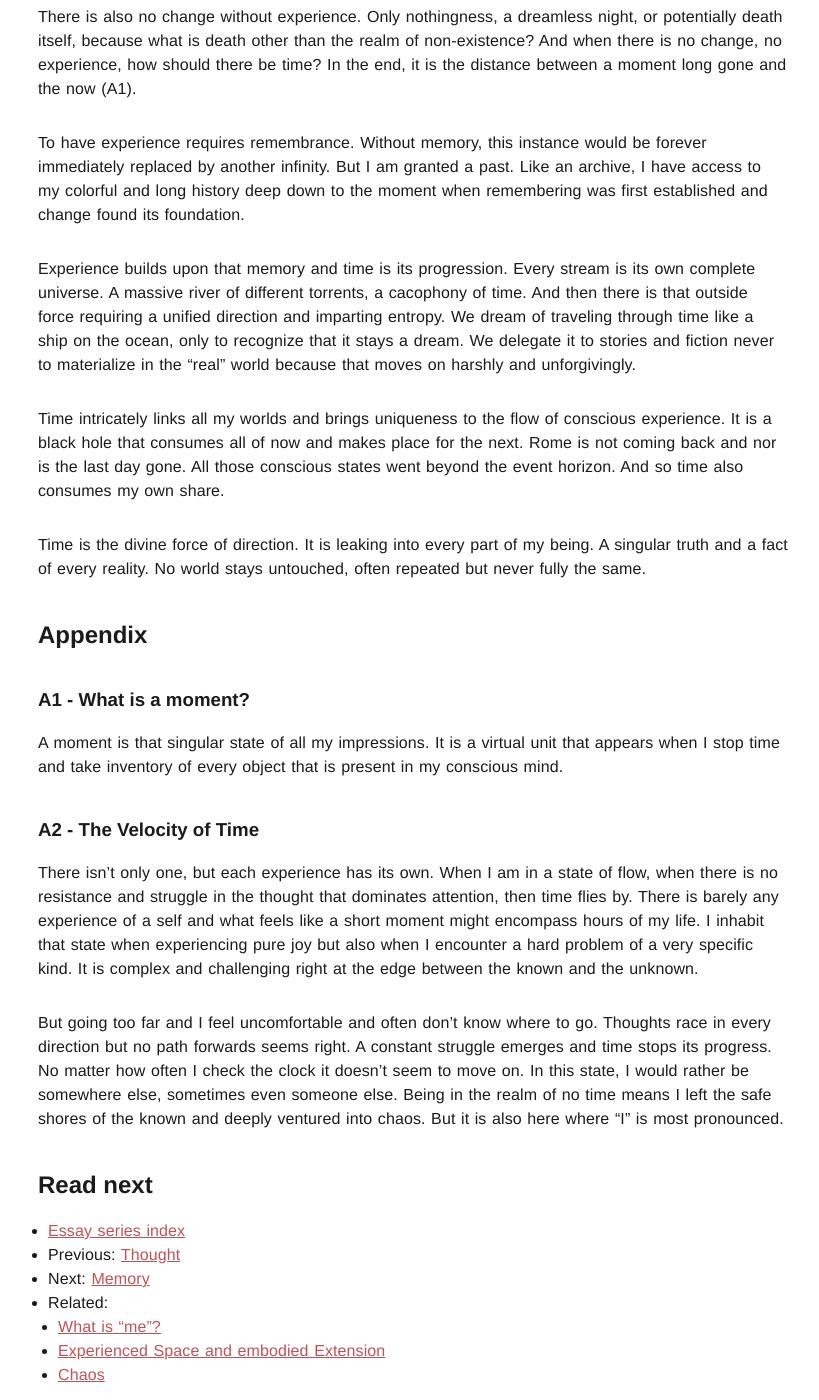
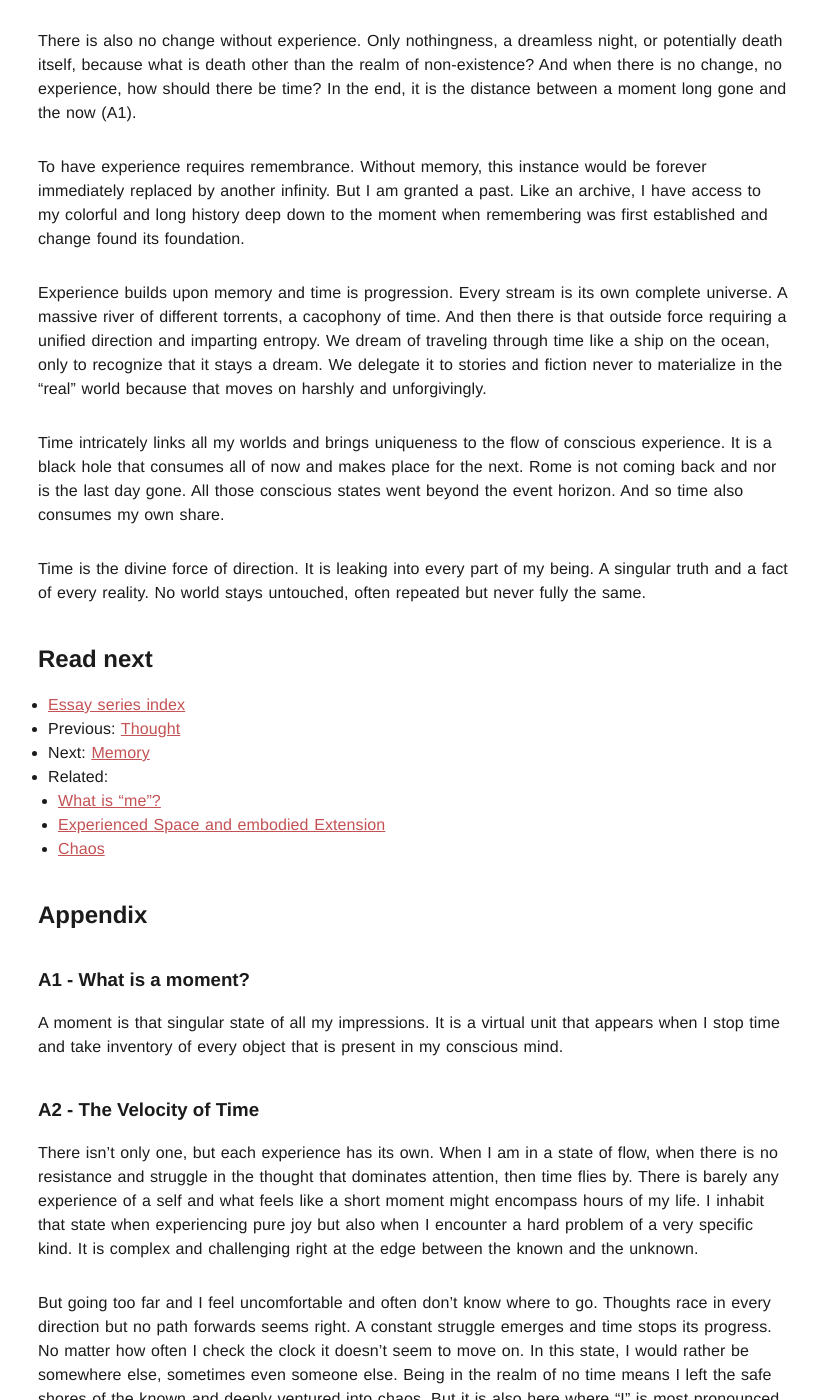
Before and after one commit to pheymann/paulheymann-website, a Jekyll site: the page built from _posts/reality-truth-and-the-good-life/2023-01-20-time-memory-experience.md, in a window 1280 px wide and 1400 px high, scrolled down 644 px. Shown: the whole window, without its empty margins (227-1046 px from the left). Built offline with Jekyll 4.4.1, drawn with Linux system fonts in a browser that asks for light colours; some of the changed lines change nothing that is shown; some of the changed text lies outside the part shown.

Commit message:
blog:mom: time - smaller updates

```diff
--- a/_posts/reality-truth-and-the-good-life/2023-01-20-time-memory-experience.md
+++ b/_posts/reality-truth-and-the-good-life/2023-01-20-time-memory-experience.md
@@ -10,7 +10,7 @@
 
 {% include reality_series_article_links.md %}
 
-Time is the fluid experience of a passing moment and the creation of another one. Like a river, it only knows one direction: forward to never look back. Time is intricately linked with all of consciousness. It infiltrates every nook and cranny and makes itself aware no matter what world I enter.
+Time is the fluid experience of a passing moment and the creation of another one. And like a river, it only knows one direction: forward to never look back. Time is intricately linked with all of consciousness. It infiltrates every nook and cranny and makes itself aware no matter what world I enter.
 
 But there is no distinct stream of experiences I can call “time”. It is neither a feeling nor a signal from the senses but emerges out of the concert of all my experiences. When checking my watch I see a change in the indicator’s position and know the outside world moved on. It is undeniable proof that everything changed and time elapsed. Even when I try to lock everything out, sit down, close my eyes, and exist in a moment of absolute silence I feel my body around me. I feel an arching muscle and pain building up until I give up, and change my position, in expectation of that beautiful feeling of release. During all of that, there was not a single moment where I didn’t experience time. There was no moment of no experience.
 
@@ -20,11 +20,20 @@
 
 To have experience requires remembrance. Without memory, this instance would be forever immediately replaced by another infinity. But I am granted a past. Like an archive, I have access to my colorful and long history deep down to the moment when remembering was first established and change found its foundation.
 
-Experience builds upon that memory and time is its progression. Every stream is its own complete universe. A massive river of different torrents, a cacophony of time. And then there is that outside force requiring a unified direction and imparting entropy. We dream of traveling through time like a ship on the ocean, only to recognize that it stays a dream. We delegate it to stories and fiction never to materialize in the “real” world because that moves on harshly and unforgivingly.
+Experience builds upon memory and time is progression. Every stream is its own complete universe. A massive river of different torrents, a cacophony of time. And then there is that outside force requiring a unified direction and imparting entropy. We dream of traveling through time like a ship on the ocean, only to recognize that it stays a dream. We delegate it to stories and fiction never to materialize in the “real” world because that moves on harshly and unforgivingly.
 
 Time intricately links all my worlds and brings uniqueness to the flow of conscious experience. It is a black hole that consumes all of now and makes place for the next. Rome is not coming back and nor is the last day gone. All those conscious states went beyond the event horizon. And so time also consumes my own share.
 
 Time is the divine force of direction. It is leaking into every part of my being. A singular truth and a fact of every reality. No world stays untouched, often repeated but never fully the same.
+
+## Read next
+* {{ article_index }}
+* Previous: {{ article_8 }}
+* Next: {{ article_10 }}
+* Related:
+  * {{ article_2 }}
+  * {{ article_5 }}
+  * [Chaos]({% post_url 2022-05-10-walking-on-the-edge-of-chaos %})
 
 ## Appendix
 ### A1 - What is a moment?
@@ -34,12 +43,3 @@
 There isn’t only one, but each experience has its own. When I am in a state of flow, when there is no resistance and struggle in the thought that dominates attention, then time flies by. There is barely any experience of a self and what feels like a short moment might encompass hours of my life. I inhabit that state when experiencing pure joy but also when I encounter a hard problem of a very specific kind. It is complex and challenging right at the edge between the known and the unknown.
 
 But going too far and I feel uncomfortable and often don’t know where to go. Thoughts race in every direction but no path forwards seems right. A constant struggle emerges and time stops its progress. No matter how often I check the clock it doesn’t seem to move on. In this state, I would rather be somewhere else, sometimes even someone else. Being in the realm of no time means I left the safe shores of the known and deeply ventured into chaos. But it is also here where “I” is most pronounced.
-
-## Read next
-* {{ article_index }}
-* Previous: {{ article_8 }}
-* Next: {{ article_10 }}
-* Related:
-  * {{ article_2 }}
-  * {{ article_5 }}
-  * [Chaos]({% post_url 2022-05-10-walking-on-the-edge-of-chaos %})
```
